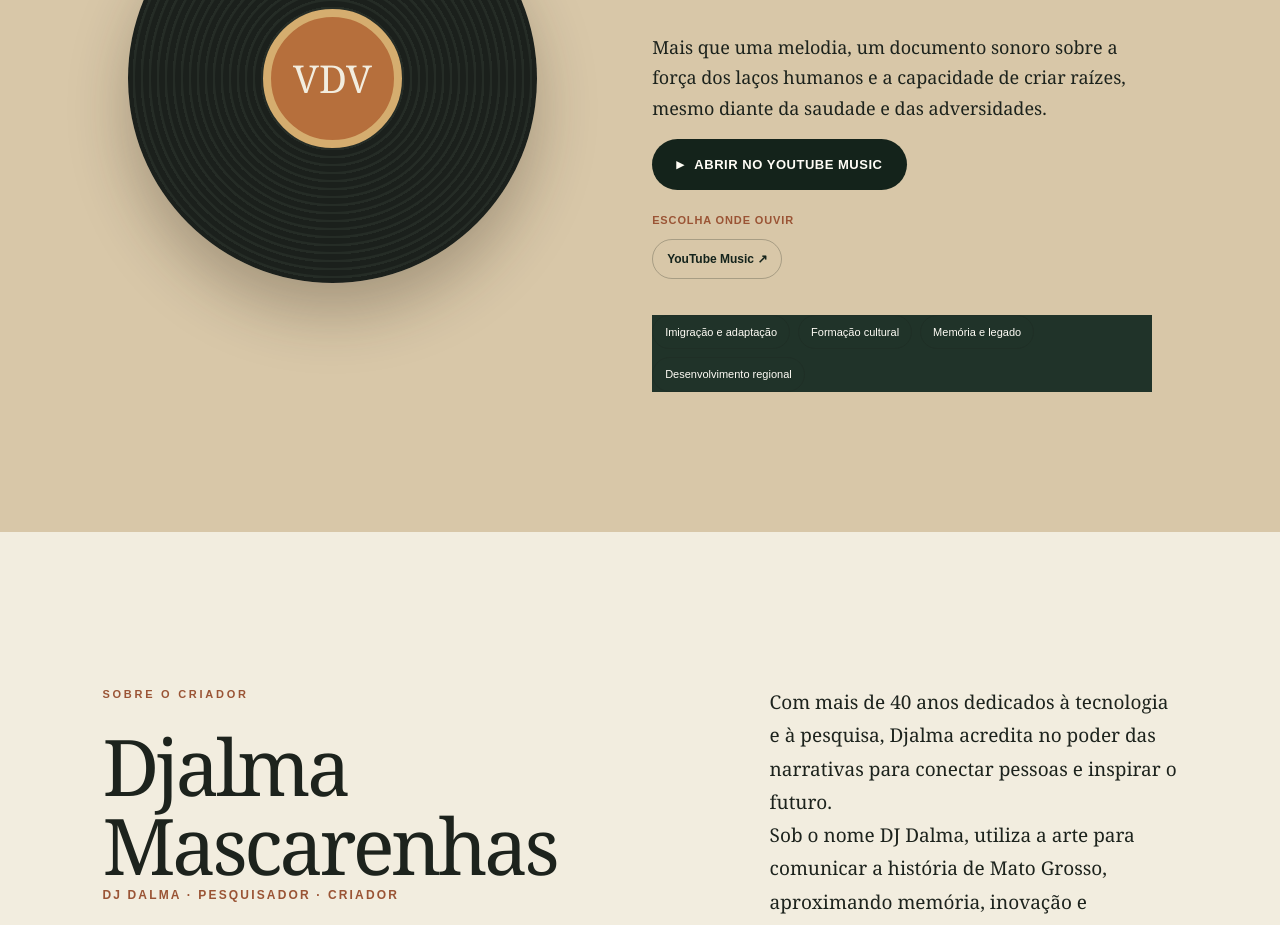
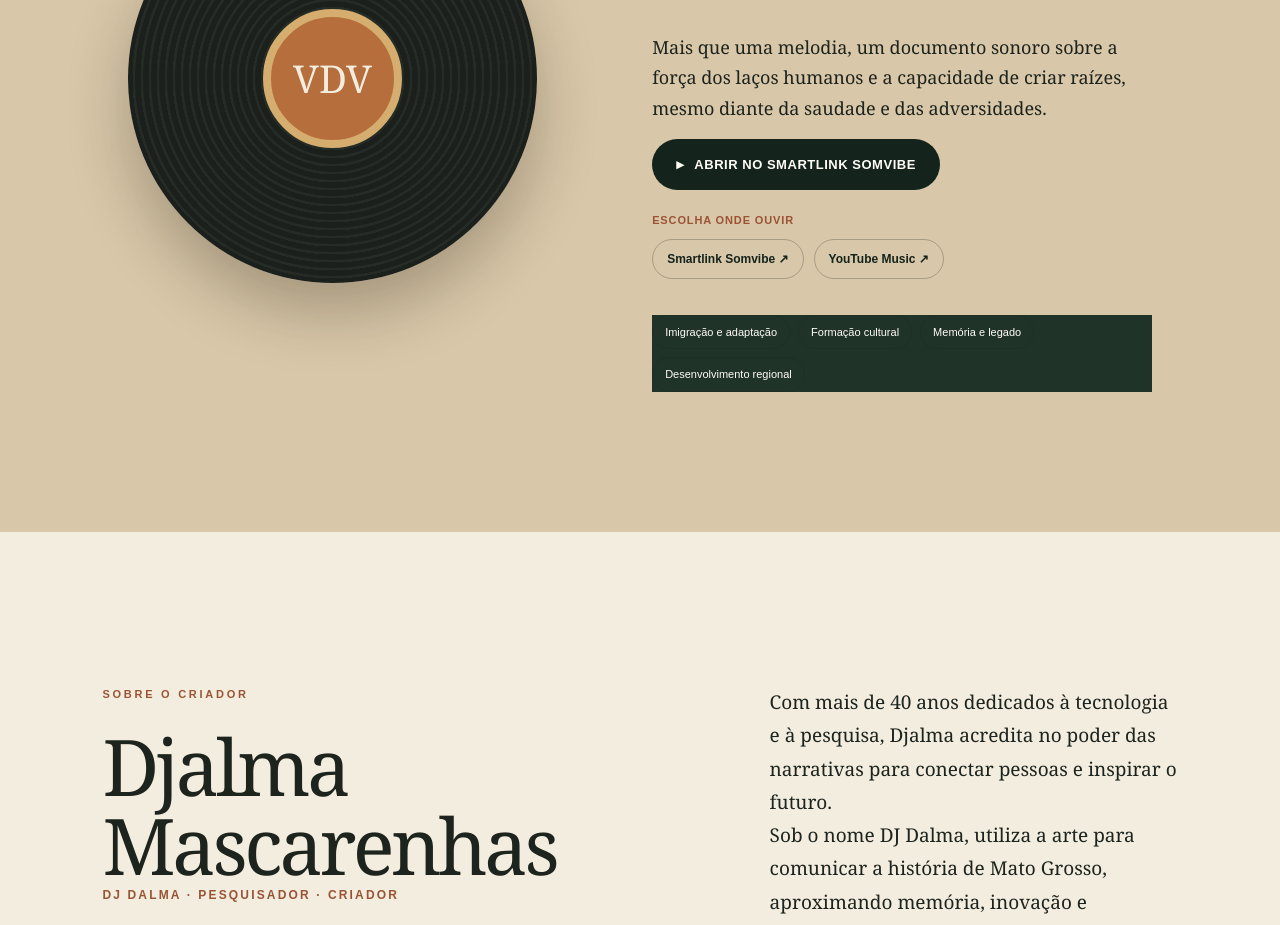
Before and after one commit to djmascarenhas/riodacasca-oficial, a Next.js app: page /musicas/valentim-ha-de-voltar in a window 1280 px wide. Shown: the part 3960-4885 px from the top of the page. Built offline with nearby package versions, Linux system fonts and the light colour scheme.

Commit message:
Adiciona Smartlinks da Somvibe aos lançamentos

```diff
--- a/app/musicas/joaquina-de-mina/page.tsx
+++ b/app/musicas/joaquina-de-mina/page.tsx
@@ -26,9 +26,9 @@ const release: Release = {
     { label: "Continuidade", title: "Uma canção que abre conversa", text: "O lançamento é também um convite para reunir lembranças, fontes e interpretações sobre Joaquina e o Rio da Casca." },
   ],
   themes: ["Joaquina", "Memória", "Resistência", "Rio da Casca"],
-  listenHref: "https://open.spotify.com/intl-pt/track/4334raXNzJesn8WDJT2rYD",
-  listenLabel: "Ouvir no Spotify",
-  listenLinks: [{ label: "Spotify", href: "https://open.spotify.com/intl-pt/track/4334raXNzJesn8WDJT2rYD" }],
+  listenHref: "https://somvibe.lnk.to/60OkDeVy",
+  listenLabel: "Ouvir no Smartlink Somvibe",
+  listenLinks: [{ label: "Smartlink Somvibe", href: "https://somvibe.lnk.to/60OkDeVy" }, { label: "Spotify", href: "https://open.spotify.com/intl-pt/track/4334raXNzJesn8WDJT2rYD" }],
   related: [{ title: "Valentim há de Voltar", href: "valentim-ha-de-voltar" }, { title: "Rio da Casca, Meu Chão", href: "rio-da-casca-meu-chao" }],
 };
 
--- a/app/musicas/valentim-ha-de-voltar/page.tsx
+++ b/app/musicas/valentim-ha-de-voltar/page.tsx
@@ -36,7 +36,7 @@ const themes = [
   "Desenvolvimento regional",
 ];
 
-const listeningOptions = [{ label: "YouTube Music", href: "https://music.youtube.com/watch?v=Vs4xX8BRgN4" }];
+const listeningOptions = [{ label: "Smartlink Somvibe", href: "https://somvibe.lnk.to/lEA8g18c" }, { label: "YouTube Music", href: "https://music.youtube.com/watch?v=Vs4xX8BRgN4" }];
 
 const materials = [
   {
@@ -84,7 +84,7 @@ export default async function ValentimPage() {
           <a href="#musica">A música</a>
           <a href="#campanha">Campanha</a>
         </div>
-        <a className="nav-cta" href="https://music.youtube.com/watch?v=Vs4xX8BRgN4" target="_blank" rel="noreferrer">
+        <a className="nav-cta" href="https://somvibe.lnk.to/lEA8g18c" target="_blank" rel="noreferrer">
           Ouvir agora <span aria-hidden="true">↗</span>
         </a>
       </nav>
@@ -101,7 +101,7 @@ export default async function ValentimPage() {
             Uma canção sobre travessia, amor e as raízes que transformam uma promessa em legado.
           </p>
           <div className="hero-actions">
-            <a className="button button-light" href="https://music.youtube.com/watch?v=Vs4xX8BRgN4" target="_blank" rel="noreferrer">
+            <a className="button button-light" href="https://somvibe.lnk.to/lEA8g18c" target="_blank" rel="noreferrer">
               <span className="play" aria-hidden="true">▶</span> Ouça a canção
             </a>
             <a className="text-link" href="#historia">Conheça a história <span aria-hidden="true">↓</span></a>
@@ -179,8 +179,8 @@ export default async function ValentimPage() {
           <p>
             Mais que uma melodia, um documento sonoro sobre a força dos laços humanos e a capacidade de criar raízes, mesmo diante da saudade e das adversidades.
           </p>
-          <a className="button button-dark" href="https://music.youtube.com/watch?v=Vs4xX8BRgN4" target="_blank" rel="noreferrer">
-            <span className="play" aria-hidden="true">▶</span> Abrir no YouTube Music
+          <a className="button button-dark" href="https://somvibe.lnk.to/lEA8g18c" target="_blank" rel="noreferrer">
+            <span className="play" aria-hidden="true">▶</span> Abrir no Smartlink Somvibe
           </a>
           <div className="release-platforms" aria-label="Escolha onde ouvir"><span>Escolha onde ouvir</span>{listeningOptions.map((platform) => <a key={platform.href} href={platform.href} target="_blank" rel="noreferrer">{platform.label} <span aria-hidden="true">↗</span></a>)}</div>
           <div className="themes" aria-label="Temas da música">
@@ -233,7 +233,7 @@ export default async function ValentimPage() {
       <section className="final-cta">
         <p className="eyebrow">Uma história para ouvir e guardar</p>
         <h2>Algumas promessas<br />nos trazem de volta.</h2>
-        <a className="button button-light" href="https://music.youtube.com/watch?v=Vs4xX8BRgN4" target="_blank" rel="noreferrer">
+        <a className="button button-light" href="https://somvibe.lnk.to/lEA8g18c" target="_blank" rel="noreferrer">
           Ouça “Valentim há de Voltar” <span aria-hidden="true">↗</span>
         </a>
       </section>
```
